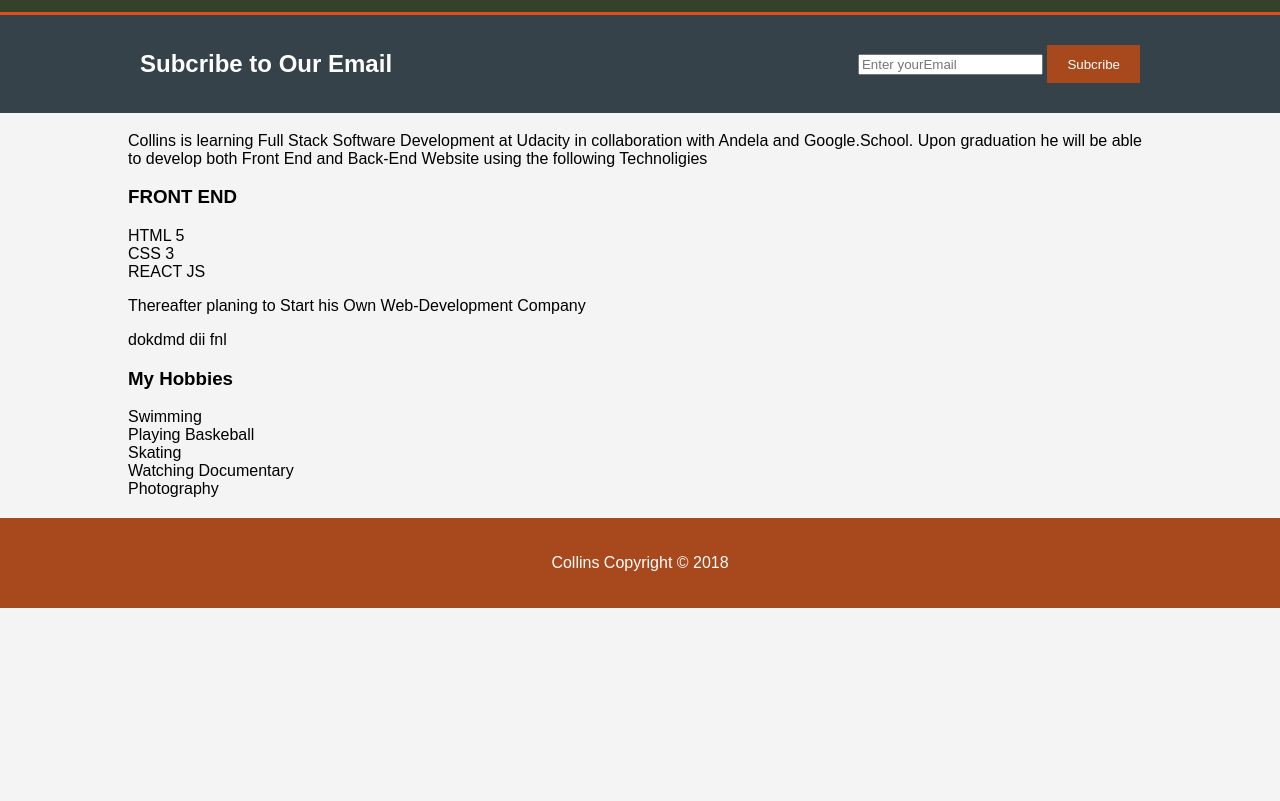
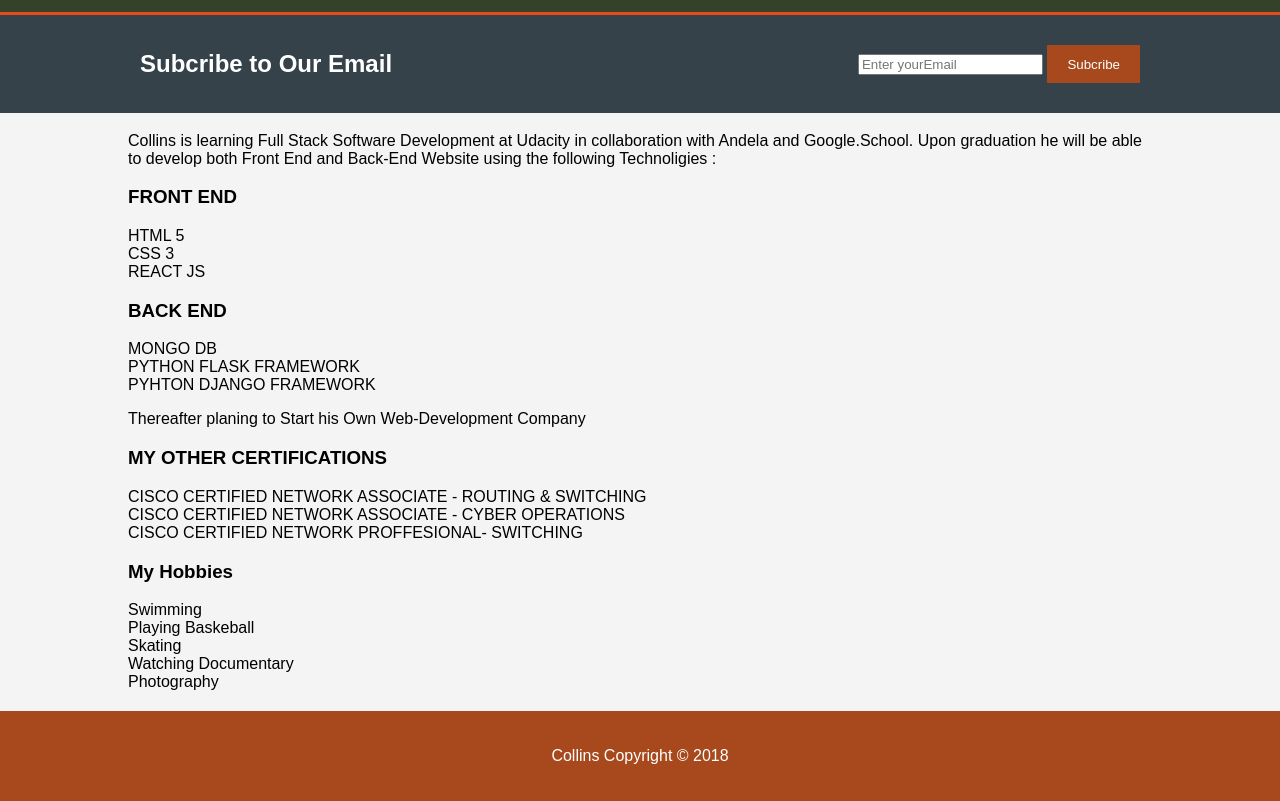
Before and after one commit to collinsjumaz/collins, a plain HTML site: page index.html in a window 1280 px wide. Shown: the part 88-889 px from the top of the page. Before the commit the page ends 800 px from the top, so only its background shows below. Drawn offline with Linux system fonts and the light colour scheme.

Commit message:
adding skills

```diff
--- a/index.html
+++ b/index.html
@@ -40,14 +40,24 @@
 	<div class="container">
 		<article id="main-col">
 			<h1 class="page-title"></h1>
-			<p>Collins is learning Full Stack Software Development at Udacity in collaboration with Andela and Google.School. Upon graduation he will be able to develop both Front End and Back-End Website using the following Technoligies</p>
+			<p>Collins is learning Full Stack Software Development at Udacity in collaboration with Andela and Google.School. Upon graduation he will be able to develop both Front End and Back-End Website using the following Technoligies :</p>
 			<h3>FRONT END</h3>
 			<ul>
 			<li>HTML 5</li>
 			<li>CSS 3</li>
 			<li>REACT JS</li>
+			</ul>
+		<h3>BACK END</h3>
+		<ul>
+			<li>MONGO DB</li>
+			<li>PYTHON FLASK FRAMEWORK</li>
+			<li>PYHTON DJANGO FRAMEWORK</li></ul>
 			<p>  Thereafter planing to Start his Own Web-Development Company </p>
-			<p>dokdmd dii fnl</p>
+			<p><H3>MY OTHER CERTIFICATIONS</H3>
+				<ul>
+				<li>CISCO CERTIFIED NETWORK ASSOCIATE - ROUTING & SWITCHING</li>
+				<li>CISCO CERTIFIED NETWORK ASSOCIATE - CYBER OPERATIONS</li>
+				<li>CISCO CERTIFIED NETWORK PROFFESIONAL- SWITCHING</li></ul></p>
 
 		</article>
 		<aside>
```
